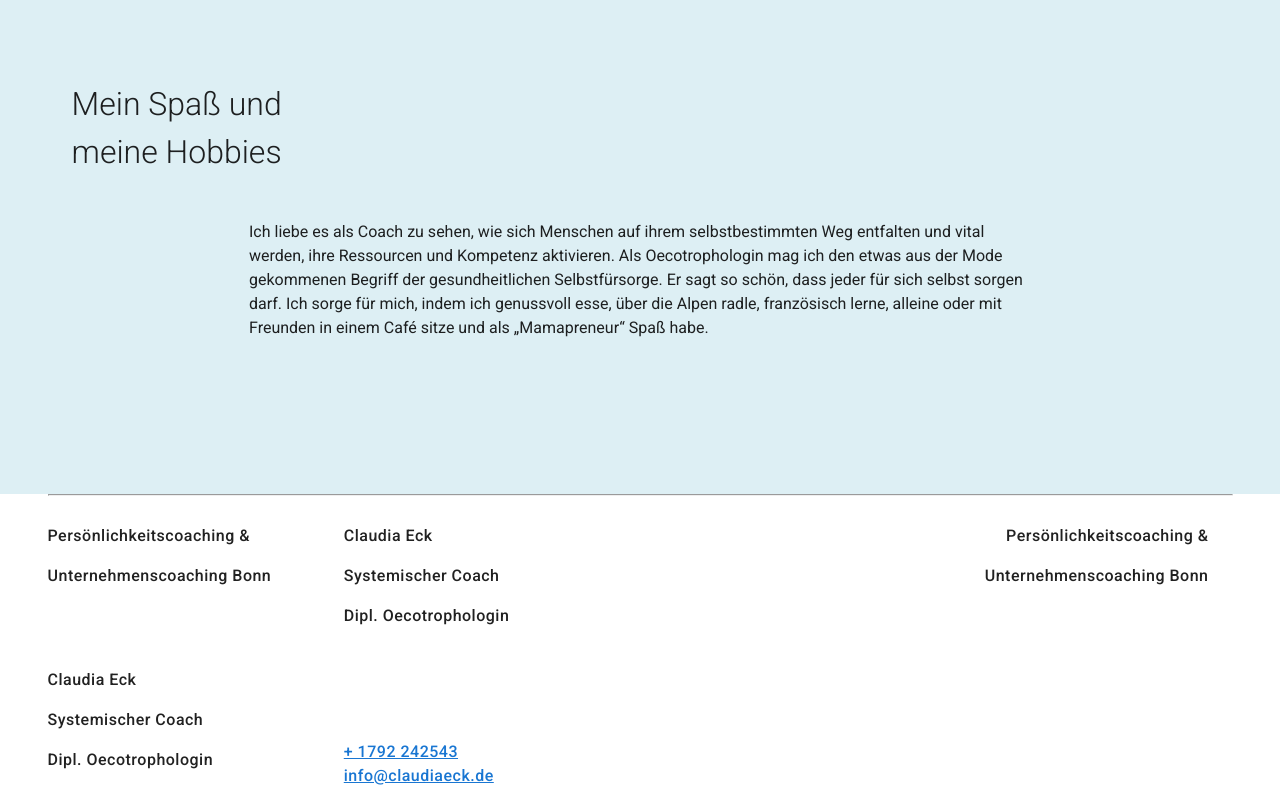
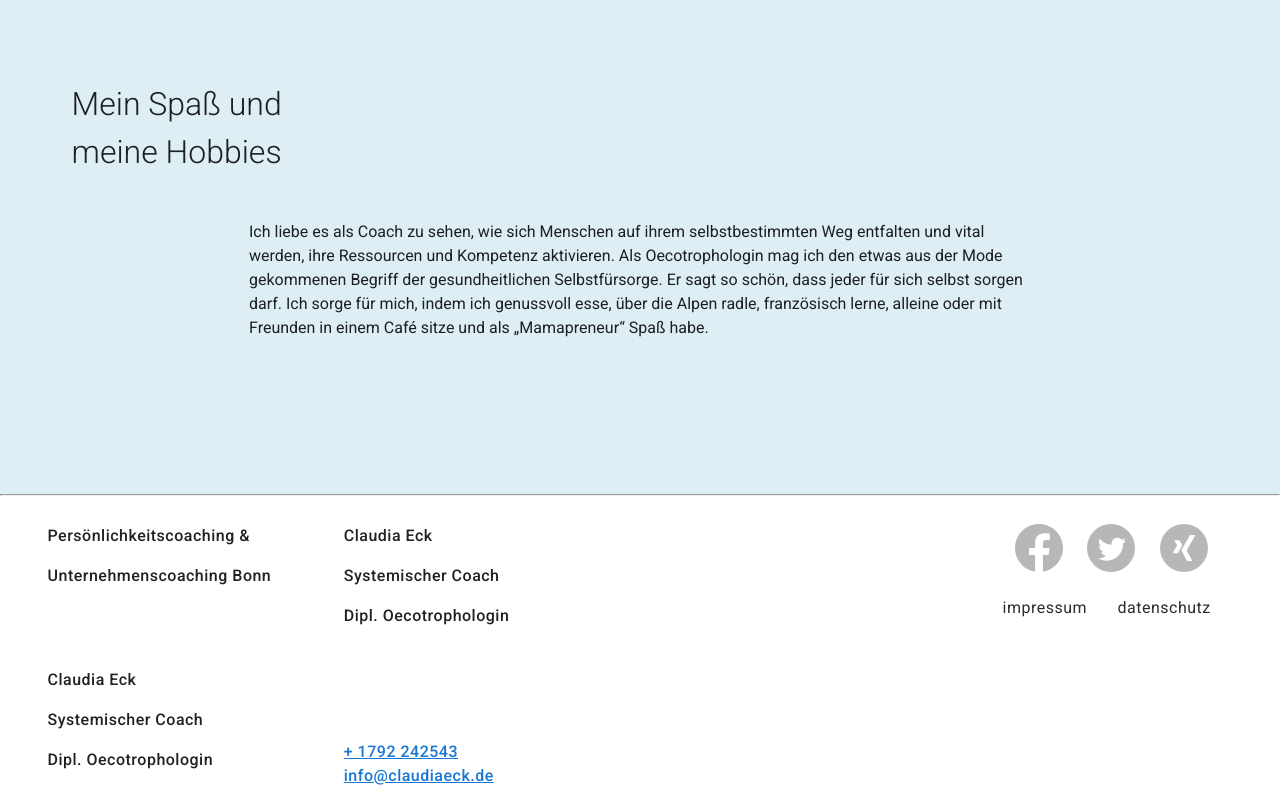
Before and after one commit to H3nSte1n/c-business-website, a Nuxt app: page /kontakt in a window 1280 px wide. Shown: the part 1605-2405 px from the top of the page. Built offline with nearby package versions, Linux system fonts and the light colour scheme.

Commit message:
fix: Edit styling and content from footer

```diff
--- a/components/footer.vue
+++ b/components/footer.vue
@@ -1,6 +1,7 @@
 <template>
+  <div>
+    <hr>
     <v-container class="pa-0">
-    <hr>
       <v-row
         justify="center"
         class="footer"
@@ -82,25 +83,59 @@
           xl="5"
         >
           <v-row
-          class="mt-4"
+            class="mt-4 justify-end"
             align="end"
           >
+            <v-col class="footer__section-links">
+              <v-row
+                class="ml-auto pa-0"
+              >
                 <v-col>
-            <p
-              class="body-1 font-weight-medium text-right"
+                  <v-img
+                    :src="require('~/assets/images/social-icons/facebook.svg')"
+                    alt="facebook"
+                    width="48px"
+                  />
+                </v-col>
+                <v-col>
+                  <v-img
+                    :src="require('~/assets/images/social-icons/twitter.svg')"
+                    alt="twitter"
+                    width="48px"
+                  />
+                </v-col>
+                <v-col>
+                  <v-img
+                    :src="require('~/assets/images/social-icons/xing.svg')"
+                    alt="xing"
+                    width="48px"
+                  />
+                </v-col>
+              </v-row>
+              <v-row>
+                <v-col cols="6" class="text-left">
+                  <router-link
+                    to="/"
+                    class="text-lowercase body-1 footer__button"
                   >
-              Persönlichkeitscoaching &
-            </p>
-            <p
-              class="body-1 font-weight-medium text-right"
+                    Impressum
+                  </router-link>
+                </v-col>
+                <v-col cols="6" class="text-right">
+                  <router-link
+                    to="/"
+                    class="text-lowercase body-1 footer__button"
                   >
-              Unternehmenscoaching Bonn
-            </p>
+                    Datenschutz
+                  </router-link>
+                </v-col>
+              </v-row>
             </v-col>
           </v-row>
         </v-col>
       </v-row>
     </v-container>
+  </div>
 </template>
 
 <script>
@@ -112,5 +147,14 @@ export default {
 <style scoped lang="scss">
 .footer {
   width: 100%;
+
+  &__section-links {
+    max-width: 230px;
+  }
+
+  &__button {
+    color: #2C2C2C;
+    text-decoration: none;
+  }
 }
 </style>
```
Lines whose indentation alone changed are shown as unchanged.
